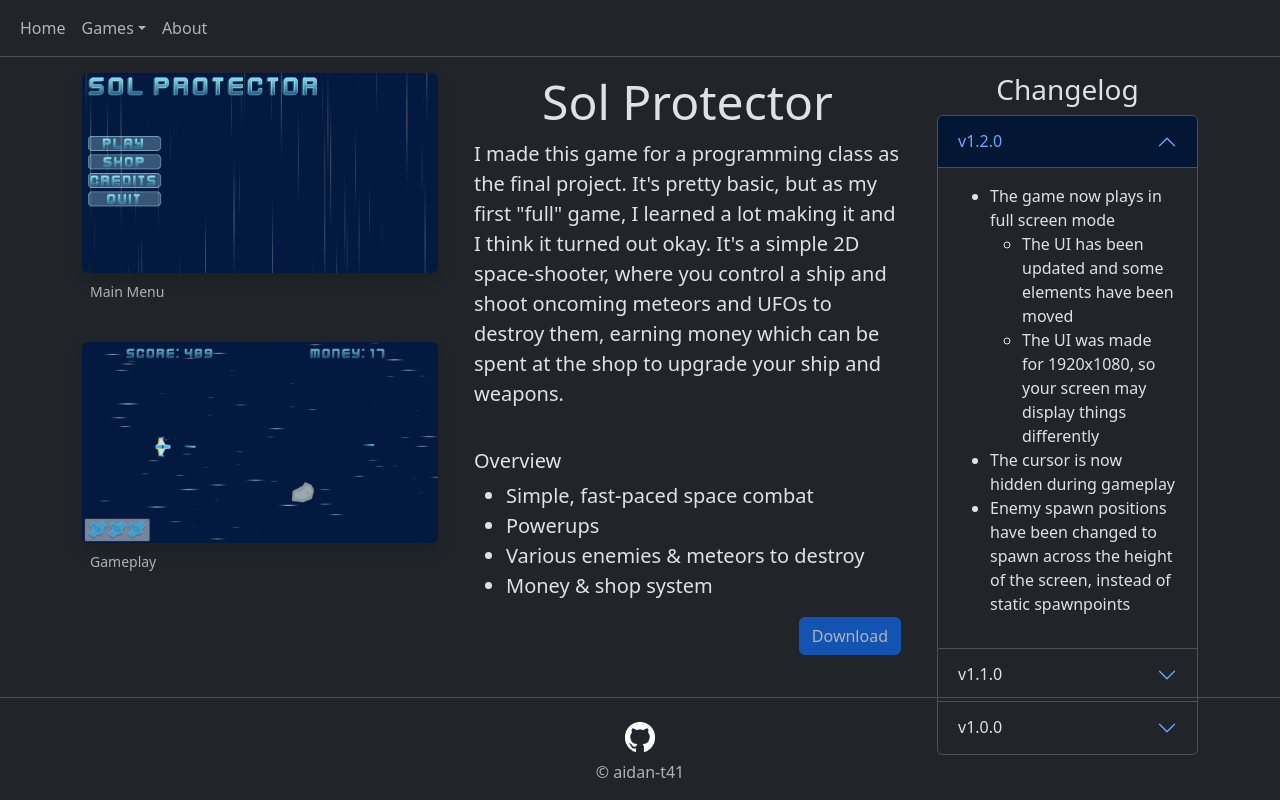
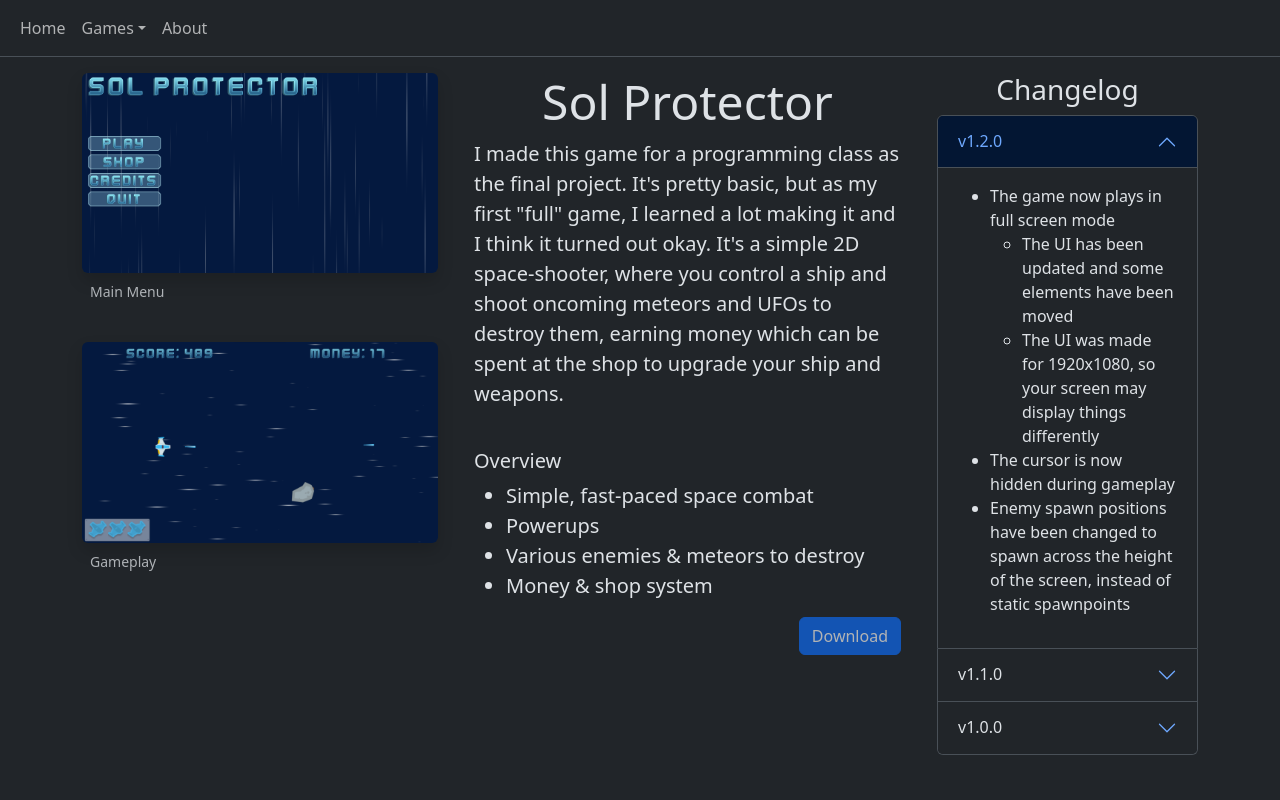
Before and after one commit to aidan-t41/portfolio, a plain HTML site: page games/solprotector.html in a window 1280 px wide. Drawn offline with nearby package versions, Linux system fonts and the light colour scheme.

Commit message:
Remove footer for now

```diff
--- a/games/solprotector.html
+++ b/games/solprotector.html
@@ -119,12 +119,12 @@
         </div>
     </main>
 
-    <footer class="text-center mt-5 border-top fixed-bottom">
+    <!-- <footer class="text-center mt-5 border-top fixed-bottom">
         <div id="socials">
             <a href="https://github.com/aidan-t41" target="_blank"><img id="github" class="mt-4 mx-2" src="../images/GitHub_Invertocat_Light.png" width="30" height="30"></a>
         </div>
         <p class="text-muted mt-2">&copy; aidan-t41</p>
-    </footer>
+    </footer> -->
 
     <script src="https://cdn.jsdelivr.net/npm/bootstrap@5.3.5/dist/js/bootstrap.bundle.min.js" integrity="sha384-k6d4wzSIapyDyv1kpU366/PK5hCdSbCRGRCMv+eplOQJWyd1fbcAu9OCUj5zNLiq" crossorigin="anonymous"></script>
     </body>
```
Also changed, not shown: about.html (+2 -2 lines), games/springball.html (+2 -2 lines), index.html (+2 -2 lines).
